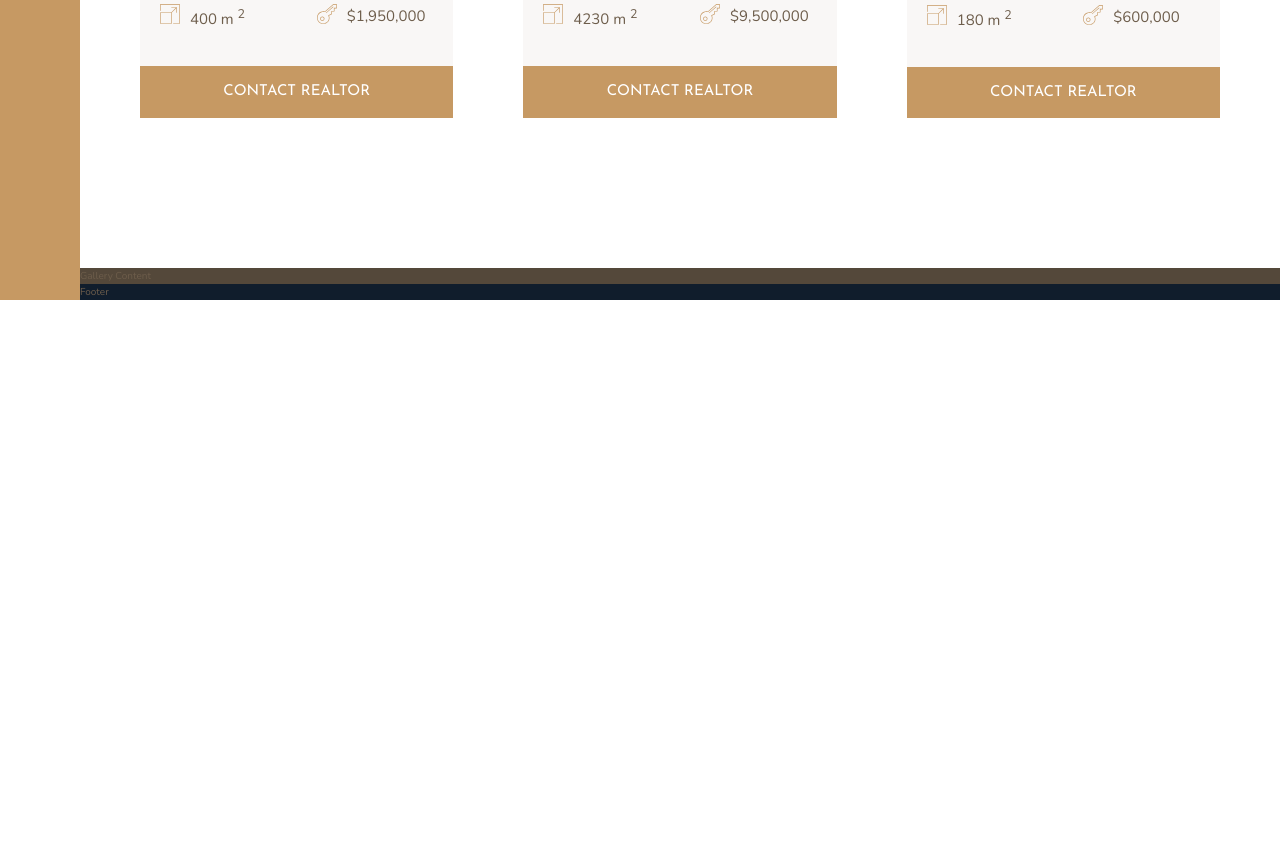
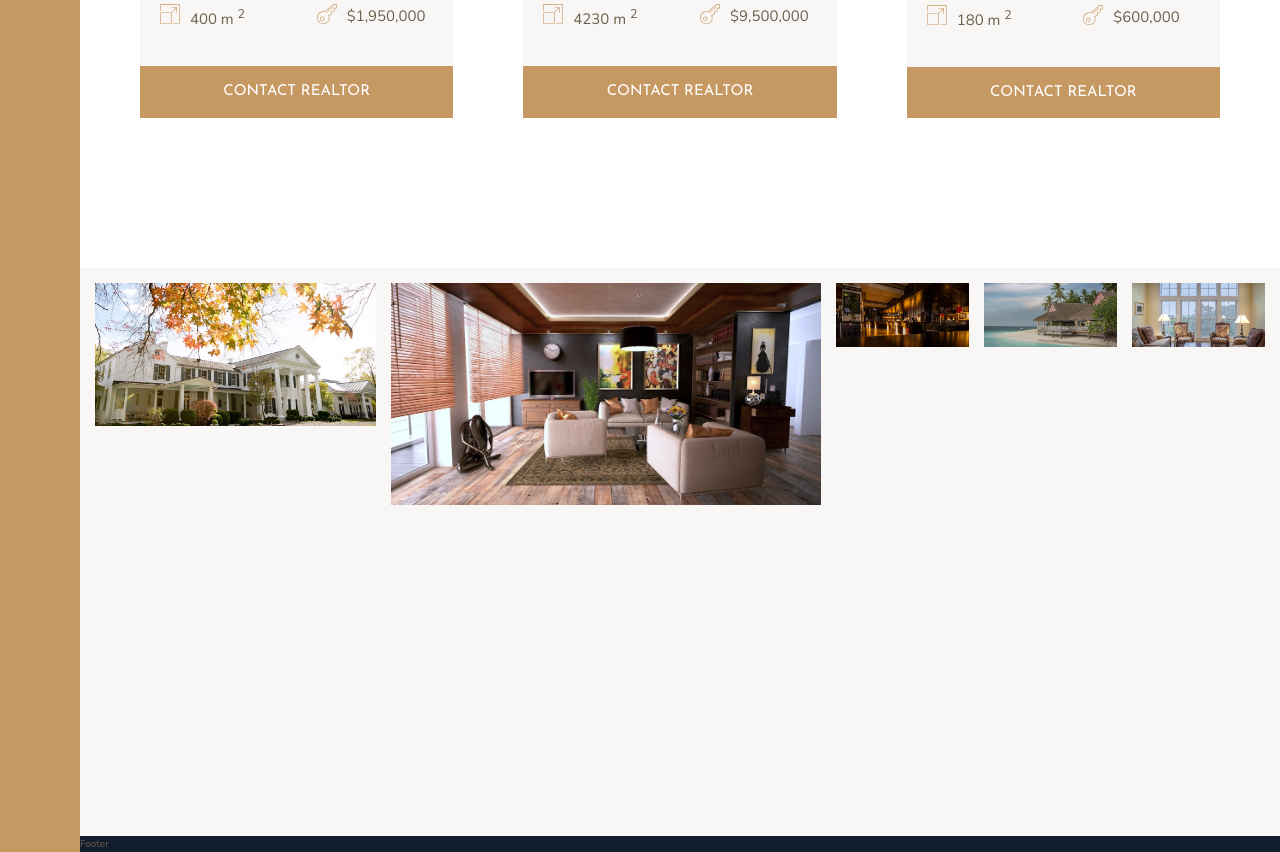
Before and after one commit to Salim255/Nexter-Grid-CSS, a website: page index.html in a window 1280 px wide. Shown: the part 2762-3614 px from the top of the page. Before the commit the page ends 3062 px from the top, so only its background shows below. Drawn offline with nearby package versions, Linux system fonts and the light colour scheme.

Commit message:
Building The Gallery -Part 1

```diff
--- a/index.html
+++ b/index.html
@@ -294,7 +294,22 @@
 </div>
          </section>
          <section class="gallery">
-            Gallery Content
+            <figure class="gallery__item--1">
+               <img src="img/gal-1.jpeg" alt="Gallery image" class="gallery__img">
+            </figure>
+            <figure class="gallery__item--2">
+               <img src="img/gal-2.jpeg" alt="Gallery image" class="gallery__img">
+            </figure>
+            <figure class="gallery__item--3">
+               <img src="img/gal-3.jpeg" alt="Gallery image" class="gallery__img">
+            </figure>
+            <figure class="gallery__item--4">
+               <img src="img/gal-4.jpeg" alt="Gallery image" class="gallery__img">
+            </figure>
+            <figure class="gallery__item--5">
+               <img src="img/gal-5.jpeg" alt="Gallery image" class="gallery__img">
+            </figure>
+
          </section>
          <section class="footer">
             Footer
--- a/sass/_gallery.scss
+++ b/sass/_gallery.scss
@@ -1,5 +1,40 @@
 .gallery{
-    background-color: $color-grey-dark-1;
+    background-color: $color-grey-light-1;
     grid-column: full-start / full-end;//
     //grid-row: 8/9;
+
+    display: grid;
+    grid-template-columns: repeat(8, 1fr);
+    grid-template-rows: repeat(7, 5vw);
+
+    grid-gap: 1.5rem;
+    padding: 1.5rem;
+    &__item{
+        &--1{
+            grid-row: 1/ span 2 ;
+            grid-column: 1/ span 2;
+        }
+        &--2{
+            grid-row: 1/ span 3 ;
+            grid-column: 3/ span 3;
+        }
+        &--2{
+            grid-row: 1/ span 3 ;
+            grid-column: 3/ span 3;
+        }
+        &--2{
+            grid-row: 1/ span 3 ;
+            grid-column: 3/ span 3;
+        }
+        &--2{
+            grid-row: 1/ span 3 ;
+            grid-column: 3/ span 3;
+        }
+    }
+    &__img{
+        width: 100%;
+        height: 100%;
+        object-fit: cover;
+        display: block;
+    }
 }
```
Also changed, not shown: css/style.css.
